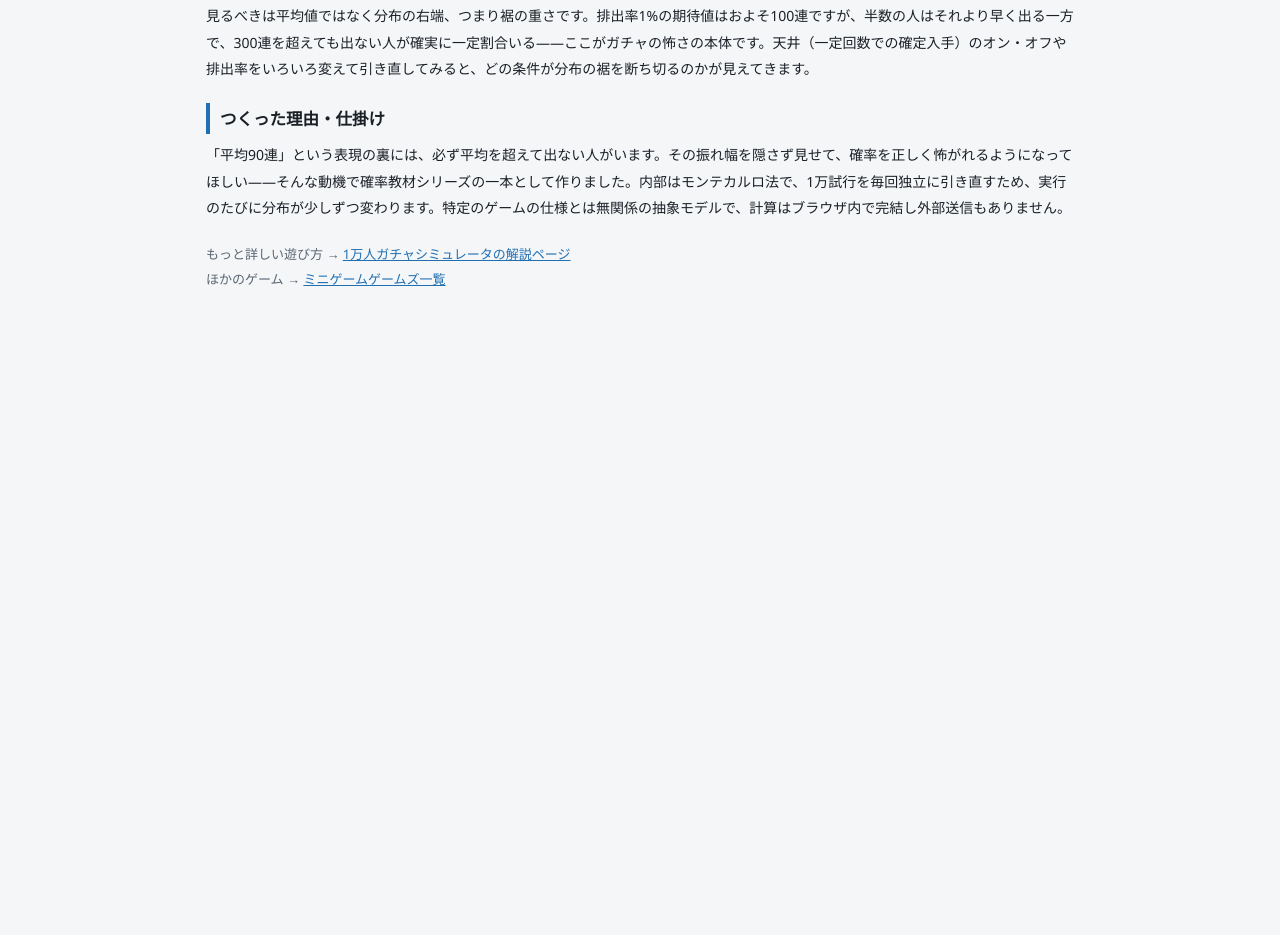
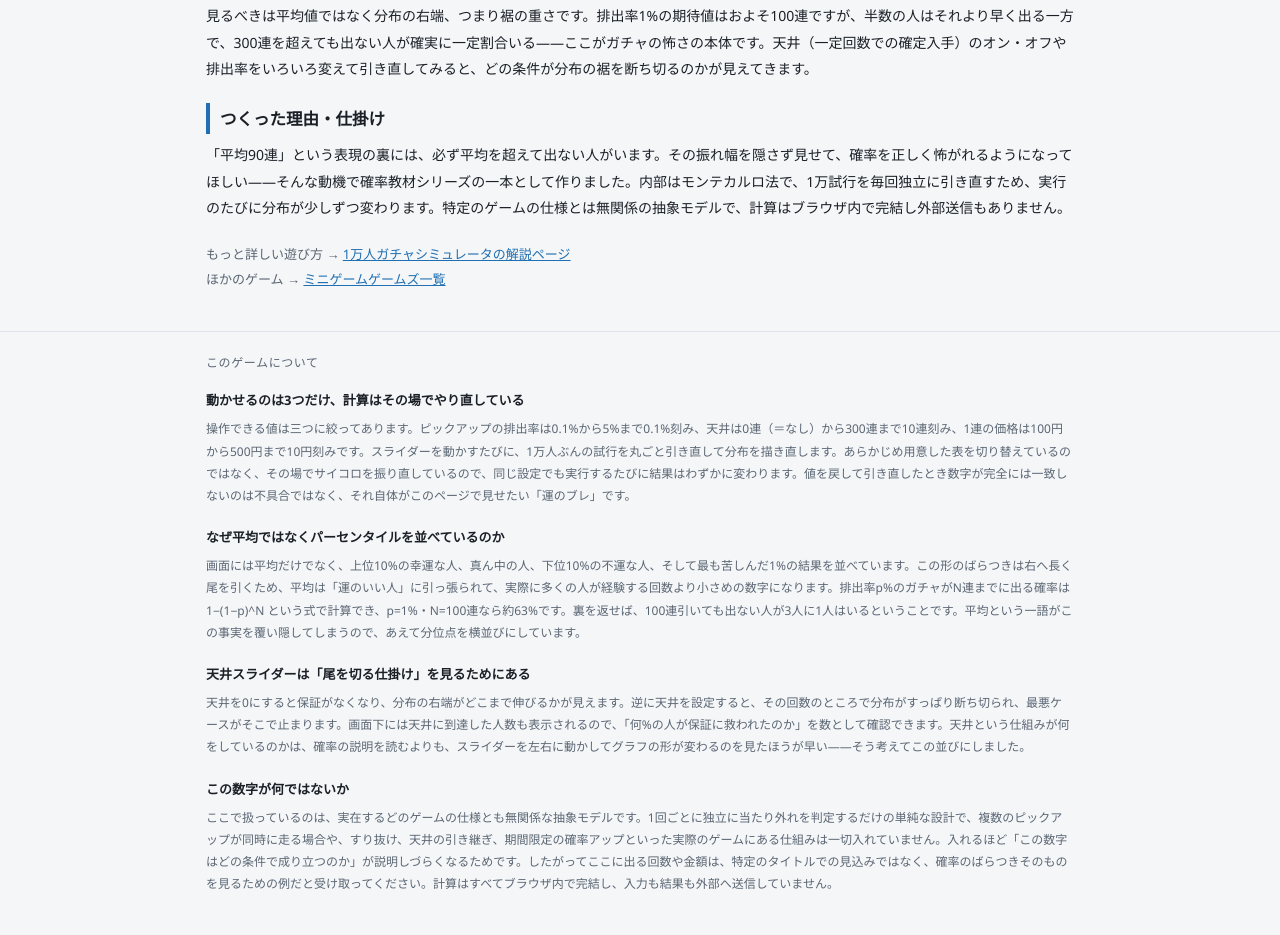
Before and after one commit to D-studyLab/gacha-sim, a plain HTML site: page index.html in a window 1280 px wide. Shown: the part 1358-2293 px from the top of the page. Before the commit the page ends 1689 px from the top, so only its background shows below. Drawn offline with Linux system fonts and the light colour scheme.

Commit message:
ゲーム説明の静的テキストを追加
検索エンジンから見える本文が薄く、AdSenseに「有用性の低いコンテンツ」で
不承認になったため、READMEにある設計理由と実測値をページ本文に載せた。
JavaScriptには触っていない。

Co-Authored-By: Claude Opus 5 <noreply@anthropic.com>

```diff
--- a/index.html
+++ b/index.html
@@ -159,6 +159,24 @@ sync(); run();
   </div>
 </section>
 
+<section id="about-more" style="border-top:1px solid var(--line);padding:20px 0 40px">
+  <div style="max-width:900px;margin:0 auto;padding:0 16px;line-height:1.85">
+    <p style="font-size:12px;color:var(--sub);margin:0 0 14px;letter-spacing:.05em">このゲームについて</p>
+
+    <h2 style="font-size:13px;margin:0 0 6px;color:var(--txt)">動かせるのは3つだけ、計算はその場でやり直している</h2>
+    <p style="font-size:12px;color:var(--sub);margin:0 0 18px">操作できる値は三つに絞ってあります。ピックアップの排出率は0.1%から5%まで0.1%刻み、天井は0連（＝なし）から300連まで10連刻み、1連の価格は100円から500円まで10円刻みです。スライダーを動かすたびに、1万人ぶんの試行を丸ごと引き直して分布を描き直します。あらかじめ用意した表を切り替えているのではなく、その場でサイコロを振り直しているので、同じ設定でも実行するたびに結果はわずかに変わります。値を戻して引き直したとき数字が完全には一致しないのは不具合ではなく、それ自体がこのページで見せたい「運のブレ」です。</p>
+
+    <h2 style="font-size:13px;margin:0 0 6px;color:var(--txt)">なぜ平均ではなくパーセンタイルを並べているのか</h2>
+    <p style="font-size:12px;color:var(--sub);margin:0 0 18px">画面には平均だけでなく、上位10%の幸運な人、真ん中の人、下位10%の不運な人、そして最も苦しんだ1%の結果を並べています。この形のばらつきは右へ長く尾を引くため、平均は「運のいい人」に引っ張られて、実際に多くの人が経験する回数より小さめの数字になります。排出率p%のガチャがN連までに出る確率は 1−(1−p)^N という式で計算でき、p=1%・N=100連なら約63%です。裏を返せば、100連引いても出ない人が3人に1人はいるということです。平均という一語がこの事実を覆い隠してしまうので、あえて分位点を横並びにしています。</p>
+
+    <h2 style="font-size:13px;margin:0 0 6px;color:var(--txt)">天井スライダーは「尾を切る仕掛け」を見るためにある</h2>
+    <p style="font-size:12px;color:var(--sub);margin:0 0 18px">天井を0にすると保証がなくなり、分布の右端がどこまで伸びるかが見えます。逆に天井を設定すると、その回数のところで分布がすっぱり断ち切られ、最悪ケースがそこで止まります。画面下には天井に到達した人数も表示されるので、「何%の人が保証に救われたのか」を数として確認できます。天井という仕組みが何をしているのかは、確率の説明を読むよりも、スライダーを左右に動かしてグラフの形が変わるのを見たほうが早い——そう考えてこの並びにしました。</p>
+
+    <h2 style="font-size:13px;margin:0 0 6px;color:var(--txt)">この数字が何ではないか</h2>
+    <p style="font-size:12px;color:var(--sub);margin:0">ここで扱っているのは、実在するどのゲームの仕様とも無関係な抽象モデルです。1回ごとに独立に当たり外れを判定するだけの単純な設計で、複数のピックアップが同時に走る場合や、すり抜け、天井の引き継ぎ、期間限定の確率アップといった実際のゲームにある仕組みは一切入れていません。入れるほど「この数字はどの条件で成り立つのか」が説明しづらくなるためです。したがってここに出る回数や金額は、特定のタイトルでの見込みではなく、確率のばらつきそのものを見るための例だと受け取ってください。計算はすべてブラウザ内で完結し、入力も結果も外部へ送信していません。</p>
+  </div>
+</section>
+
 <!-- Cloudflare Web Analytics --><script type='module' src='https://static.cloudflareinsights.com/beacon.min.js' data-cf-beacon='{"token": "cc32ae35428c4eb7a7c645b45bf26308"}'></script><!-- End Cloudflare Web Analytics -->
 </body>
 </html>
```
